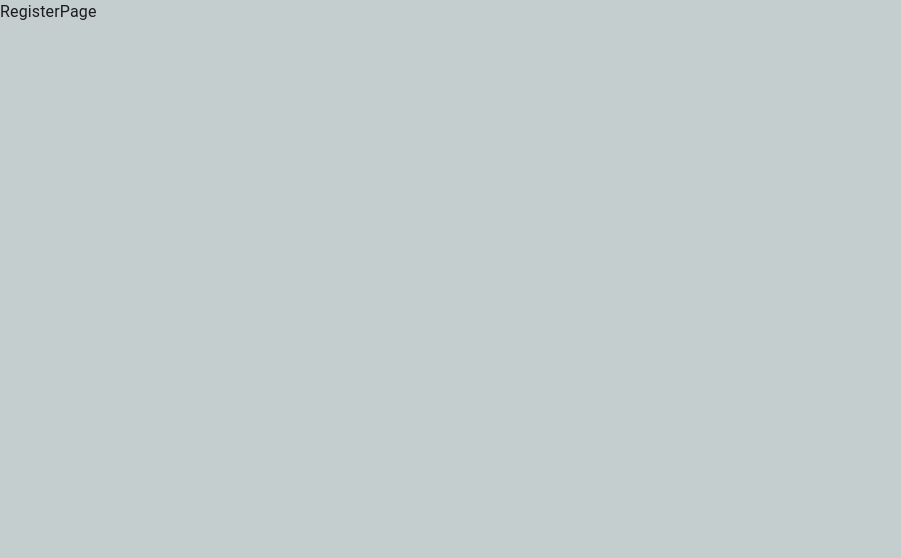
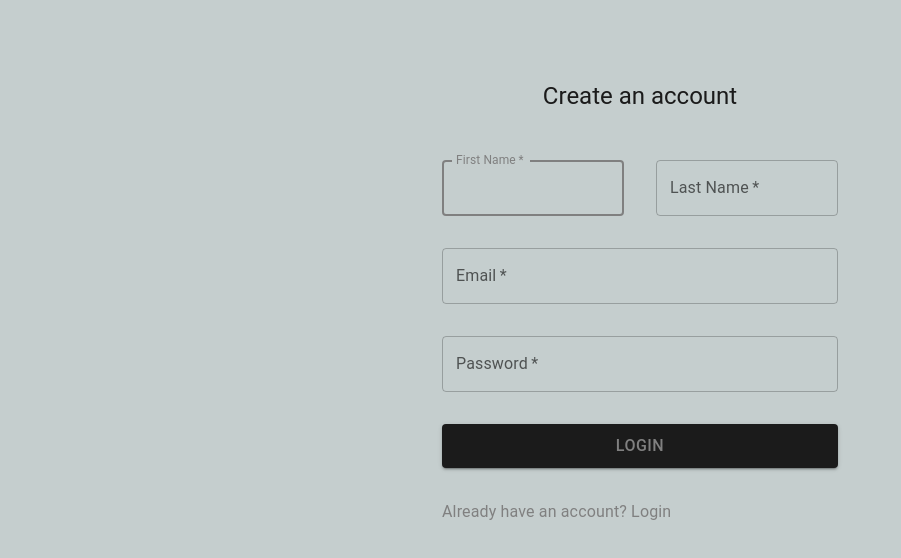
Before and after one commit to rutaben/the-perfect-catch-app, a React (Create React App) app: page /register in a window 1280 px wide. Shown: the top 558 px of the page, without its empty margins (0-901 px from the left). Built offline with nearby package versions, Linux system fonts and the light colour scheme.

Commit message:
feat: created a primary design for a register-page and added register/login page links

```diff
--- a/src/pages/login-page.jsx
+++ b/src/pages/login-page.jsx
@@ -31,24 +31,27 @@ const LoginPage = () => {
               id="email"
             />
           </Grid>
-          <Grid item xs={12} sx={{ mb: 4 }}>
+          <Grid item xs={12}>
             <TextField
               required
               variant="outlined"
               fullWidth
+              type="password"
               name="password"
               label="Password"
-              type="password"
               id="password"
             />
           </Grid>
-        </Grid>
-        <Grid sx={{ width: '100%', display: 'flex', justifyContent: 'center' }}>
-          <ContainedButton
-            title={<PlainLink linkTo={'/favorite-movies'} linkTitle="Login" />}
-            type="submit"
-            fullWidth="true"
-          />
+          <Grid item xs={12} sx={{ width: '100%', display: 'flex', justifyContent: 'center' }}>
+            <ContainedButton
+              title={<PlainLink linkTo={'/favorite-movies'} linkTitle="Login" />}
+              type="submit"
+              fullWidth="true"
+            />
+          </Grid>
+          <Grid item xs={12}>
+            <PlainLink linkTo={'/register'} linkTitle="Don't have an account? Register here" />
+          </Grid>
         </Grid>
       </Box>
     </Container>
--- a/src/pages/register-page.jsx
+++ b/src/pages/register-page.jsx
@@ -1,7 +1,81 @@
 import React from 'react';
+import { Container, TextField, Typography, Grid, Box } from '@mui/material';
+import ContainedButton from '../components/contained-button';
+import PlainLink from '../components/plain-link';
 
 const RegisterPage = () => {
-  return <div>RegisterPage</div>;
+  return (
+    <Container maxWidth="xs">
+      <Box component="form" sx={{ mt: 10 }}>
+        <Box
+          sx={{
+            mb: 3,
+            display: 'flex',
+            flexDirection: 'column',
+            alignItems: 'center'
+          }}
+        >
+          <Typography variant="h5" sx={{ mb: 3 }}>
+            Create an account
+          </Typography>
+        </Box>
+        <Grid container spacing={4}>
+          <Grid item xs={12} sm={6}>
+            <TextField
+              required
+              variant="outlined"
+              fullWidth
+              autoFocus
+              name="firstName"
+              id="firstName"
+              label="First Name"
+            />
+          </Grid>
+          <Grid item xs={12} sm={6}>
+            <TextField
+              required
+              variant="outlined"
+              fullWidth
+              name="lastName"
+              label="Last Name"
+              id="lastName"
+            />
+          </Grid>
+          <Grid item xs={12}>
+            <TextField
+              required
+              variant="outlined"
+              fullWidth
+              name="email"
+              label="Email"
+              id="email"
+            />
+          </Grid>
+          <Grid item xs={12}>
+            <TextField
+              required
+              variant="outlined"
+              fullWidth
+              type="password"
+              name="password"
+              label="Password"
+              id="password"
+            />
+          </Grid>
+          <Grid item xs={12} sx={{ width: '100%', display: 'flex', justifyContent: 'center' }}>
+            <ContainedButton
+              title={<PlainLink linkTo={'/favorite-movies'} linkTitle="Login" />}
+              type="submit"
+              fullWidth="true"
+            />
+          </Grid>
+          <Grid item xs={12}>
+            <PlainLink linkTo={'/'} linkTitle="Already have an account? Login"></PlainLink>
+          </Grid>
+        </Grid>
+      </Box>
+    </Container>
+  );
 };
 
 export default RegisterPage;
```
Also changed, not shown: .eslintrc.json.
